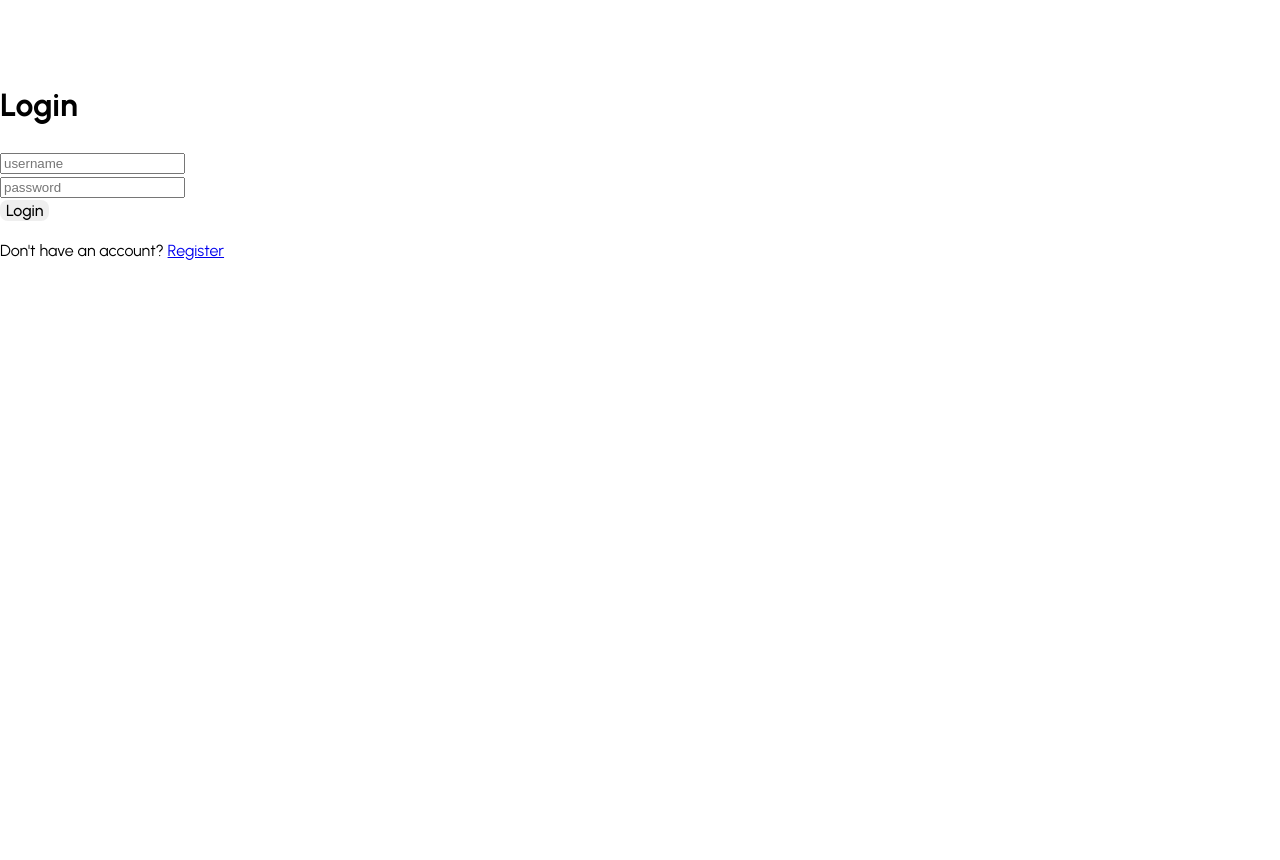
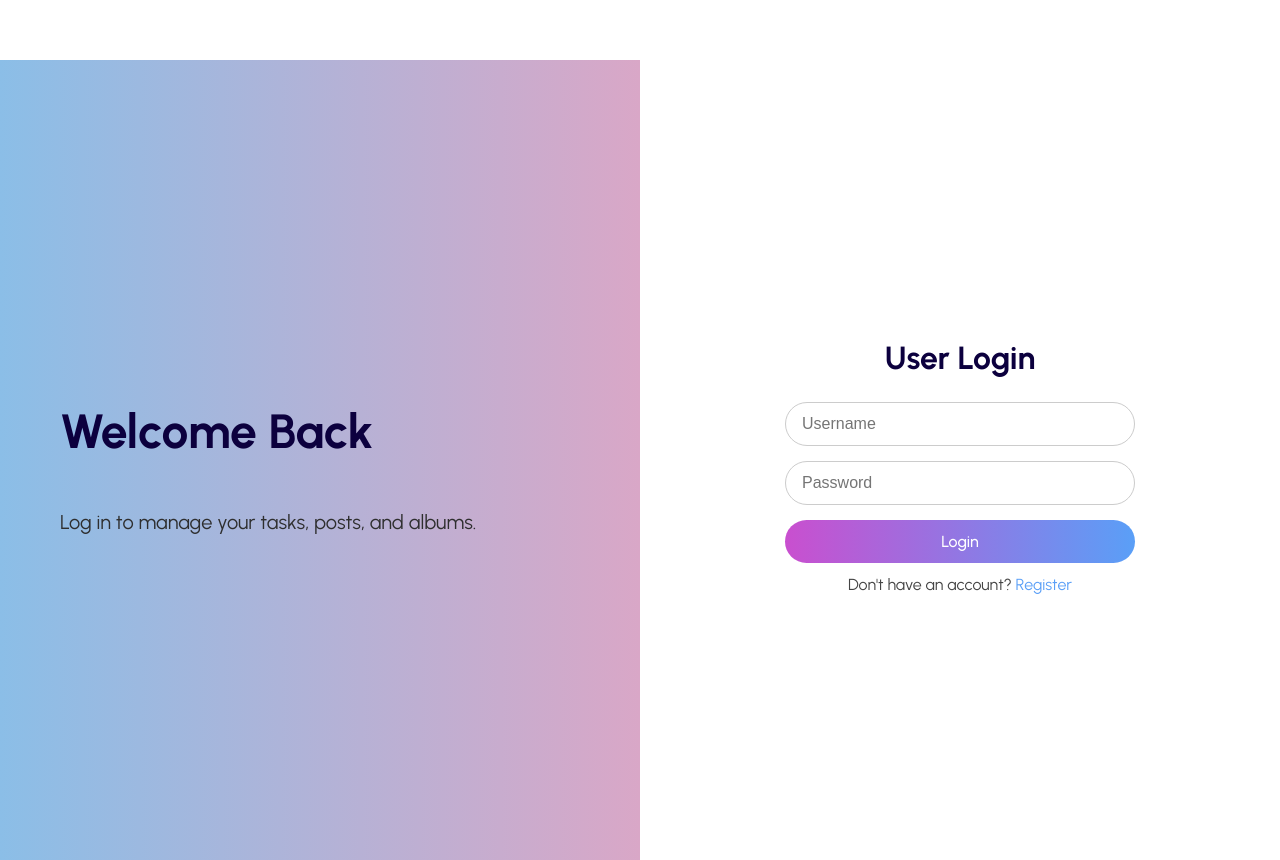
Before and after one commit to tehilabenmoshe/full_stack_project5, a React (Vite) app in the folder project5/: page /login in a window 1280 px wide. Before the commit the page ends 800 px from the top, so only its background shows below. Built offline with nearby package versions, Linux system fonts and the light colour scheme; a web font is replaced by a local one.

Commit message:
add style to login. finish todo

```diff
--- a/project5/src/App.css
+++ b/project5/src/App.css
@@ -28,6 +28,13 @@ html{
   width: 100%;
   height: 100%;
 }
+
+a {
+  color: #2b7ee9;
+  text-decoration: none;
+
+}
+
 
 /**{
   outline: 2px solid red;
@@ -636,3 +643,29 @@ div.photo-title {
 .info .cancel-btn:hover {
   background-color: #ccc;
 }
+
+.search-bar{
+   appearance: none; /* מסיר את הסגנון הדפדפני */
+  -webkit-appearance: none;
+  -moz-appearance: none;
+
+  margin-right: 50px;
+  height: 35px;
+  width: 400px;
+  border-radius: 25px;
+  padding-left: 10px;
+  border: 2px solid #78b1fa;
+  background-color: rgb(255, 255, 255);
+  transition: all 0.3s ease;
+  box-shadow: 0 2px 6px rgba(0, 0, 0, 0.05);
+}
+
+.search-bar:hover{
+    border-color: #3383e5;
+}
+
+.search-bar:focus {
+  outline: none;
+  border-color: #c94fcf;
+  box-shadow: 0 0 0 3px rgba(201, 79, 207, 0.2);
+}
--- a/project5/src/pages/Login.jsx
+++ b/project5/src/pages/Login.jsx
@@ -1,5 +1,6 @@
 import { useState } from 'react';
 import { Navigate, Link } from 'react-router-dom';
+import '../style/Register.css'; // שימוש באותו קובץ CSS כדי לשמור על אחידות
 
 function Login({ setUser }) {
   const [username, setUsername] = useState('');
@@ -17,7 +18,7 @@ function Login({ setUser }) {
       setUser(users[0]);
       setIsLoggedIn(true);
     } else {
-      setError('password or username is incorrect');
+      setError('Password or username is incorrect');
     }
   };
 
@@ -26,25 +27,33 @@ function Login({ setUser }) {
   }
 
   return (
-    <div>
-      <h1>Login</h1>
-      <form onSubmit={handleLogin}>
+    <div className="register-page">
+      <div className="register-left">
+        <h1>Welcome Back</h1>
+        <p>Log in to manage your tasks, posts, and albums.</p>
+      </div>
+      <div className="register-right">
+        <h2>User Login</h2>
+        <form onSubmit={handleLogin} className="register-form">
           <input
             type="text"
-          placeholder="username"
+            placeholder="Username"
             value={username}
             onChange={(e) => setUsername(e.target.value)}
-        /><br />
+            required
+          />
           <input
             type="password"
-          placeholder="password"
+            placeholder="Password"
             value={password}
             onChange={(e) => setPassword(e.target.value)}
-        /><br />
+            required
+          />
           <button type="submit">Login</button>
-        <p>Don't have an account? <Link to="/register">Register</Link></p>
+          <p className="login-link">Don't have an account? <Link to="/register">Register</Link></p>
         </form>
-      {error && <p>{error}</p>}
+        {error && <p className="error-message">{error}</p>}
+      </div>
     </div>
   );
 }
--- a/project5/src/pages/Register.jsx
+++ b/project5/src/pages/Register.jsx
@@ -1,5 +1,6 @@
 import { useState } from 'react';
-import { Navigate,Link } from 'react-router-dom';
+import { Navigate, Link } from 'react-router-dom';
+import '../style/Register.css';
 
 function Register() {
   const [username, setUsername] = useState('');
@@ -12,7 +13,7 @@ function Register() {
     e.preventDefault();
 
     if (website !== verify) {
-      setError('the passwords do not match');
+      setError('The passwords do not match');
       return;
     }
 
@@ -20,43 +21,53 @@ function Register() {
     const users = await res.json();
 
     if (users.length > 0) {
-      setError('username already exists');
+      setError('Username already exists');
       return;
     }
+
     localStorage.setItem('tempUser', JSON.stringify({ username, website }));
     setIsRegistered(true);
   };
 
   if (isRegistered) {
-    return <Navigate to="/complete-registration"  replace />;
+    return <Navigate to="/complete-registration" replace />;
   }
 
   return (
-    <div>
-      <h1>Register</h1>
-      <form onSubmit={handleRegister}>
+    <div className="register-page">
+      <div className="register-left">
+        <h1>Welcome to Our App</h1>
+        <p>Manage your tasks, posts, and albums with ease.</p>
+      </div>
+      <div className="register-right">
+        <h2>Create Account</h2>
+        <form onSubmit={handleRegister} className="register-form">
           <input
             type="text"
-          placeholder="username"
+            placeholder="Username"
             value={username}
             onChange={(e) => setUsername(e.target.value)}
-        /><br />
+            required
+          />
           <input
             type="password"
-          placeholder="password"
+            placeholder="Password"
             value={website}
             onChange={(e) => setWebsite(e.target.value)}
-        /><br />
+            required
+          />
           <input
             type="password"
-          placeholder="verify password"
+            placeholder="Verify Password"
             value={verify}
             onChange={(e) => setVerify(e.target.value)}
-        /><br />
+            required
+          />
           <button type="submit">Register</button>
-        <p>Already have an account? <Link to="/login">Login</Link></p>
+          <p className="login-link">Already have an account? <Link to="/login">Login</Link></p>
         </form>
-      {error && <p>{error}</p>}
+        {error && <p className="error-message">{error}</p>}
+      </div>
     </div>
   );
 }
--- a/project5/src/pages/Todos.jsx
+++ b/project5/src/pages/Todos.jsx
@@ -98,15 +98,13 @@ export default function Todos() {
   return (
     <div className="todos-wrapper">
         <div className="todo-div">
+
+            <section className="todos-header">
                 <h2 className="todos-title">My Task List</h2>
 
-            <button onClick={handleAddNew} className="add-button">
-            + Add Task
-            </button>
-
-
-            <div className="controls-row">
-                <label htmlFor="sort-select">Sort By </label>
+                <div className="todos-controls">
+                    <div className="center-controls">
+                    <label htmlFor="sort-select">Sort By</label>
                     <select
                         id="sort-select"
                         value={sortBy}
@@ -117,13 +115,20 @@ export default function Todos() {
                         <option value="completed">Status</option>
                     </select>
 
-                <input className="search-bar"
+                    <input
+                        className="search-bar"
                         type="text"
                         placeholder="search"
                         value={searchValue}
                         onChange={(e) => setSearchValue(e.target.value)}
                     />
                     </div>
+
+                    <button onClick={handleAddNew} className="add-button-todos">
+                    +
+                    </button>
+                </div>
+            </section>
 
 
             <ul className="todo-list-grid">
--- /dev/null
+++ b/project5/src/style/Register.css
@@ -0,0 +1,99 @@
+.register-page {
+  display: flex;
+  min-height: 100vh;
+  font-family: 'Urbanist', sans-serif;
+}
+
+/* צד שמאל עם טקסט שיווקי */
+.register-left {
+  flex: 1;
+  background: linear-gradient(to right, #8bbee7,  #d9a7c7); /* אפשר להחליף לפלטה שלך */
+  color: white;
+  padding: 80px 60px;
+  display: flex;
+  flex-direction: column;
+  justify-content: center;
+}
+
+.register-left h1 {
+  font-size: 48px;
+  margin-bottom: 20px;
+  color: #0c003e;
+}
+
+.register-left p {
+  font-size: 20px;
+  color: #2e2e2e;
+  max-width: 500px;
+}
+
+/* צד ימין עם הטופס */
+.register-right {
+  flex: 1;
+  background-color: white;
+  padding: 80px 60px;
+  display: flex;
+  flex-direction: column;
+  justify-content: center;
+  align-items: center;
+}
+
+.register-right h2 {
+  font-size: 32px;
+  color: #0c003e;
+  margin-bottom: 20px;
+}
+
+.register-form {
+  display: flex;
+  flex-direction: column;
+  width: 100%;
+  max-width: 350px;
+}
+
+.register-form input {
+  margin-bottom: 15px;
+  padding: 12px 16px;
+  border: 1px solid #ccc;
+  border-radius: 25px;
+  font-size: 16px;
+  outline: none;
+  transition: border-color 0.3s;
+}
+
+.register-form input:focus {
+  border-color: #5a9ff7;
+}
+
+.register-form button {
+  background: linear-gradient(to right, #c94fcf, #5a9ff7);
+  color: white;
+  border: none;
+  border-radius: 25px;
+  padding: 12px;
+  font-size: 16px;
+  cursor: pointer;
+  transition: opacity 0.3s ease;
+}
+
+.register-form button:hover {
+  opacity: 0.85;
+}
+
+.login-link {
+  margin-top: 10px;
+  text-align: center;
+  color: #444;
+}
+
+.login-link a {
+  color: #5a9ff7;
+  text-decoration: none;
+}
+
+.error-message {
+  color: red;
+  margin-top: 10px;
+  font-size: 14px;
+  text-align: center;
+}
--- a/project5/src/style/Todo.css
+++ b/project5/src/style/Todo.css
@@ -1,5 +1,6 @@
 .todos-wrapper{
   font-family: 'Urbanist';
+   background-color: rgb(252, 252, 252);
 
 }
 .todo-div {
@@ -7,8 +8,47 @@
   font-family: 'Urbanist';
 }
 
+.todos-header {
+  display: flex;
+  align-items: center;
+  justify-content: space-between;
+  padding: 20px 60px;
+  gap: 20px;
+  flex-wrap: wrap;
+  margin-bottom: 30px;
+  margin-top: 50px;
+
+
+}
+
+.todos-title {
+  font-size: 32px;
+  font-weight: bold;
+  margin: 0;
+  color: #0c003e;
+}
+
+.todos-controls {
+  display: flex;
+  align-items: center;
+  gap: 20px;
+  flex: 1;
+  justify-content: space-between;
+}
+
+.center-controls {
+  display: flex;
+  align-items: center;
+  gap: 12px;
+  margin: 0 auto;
+}
+
+
+
 .todo-div h2{
-    font-size: 35px;
+  font-size: 35px;
+  margin-left: 30px;
+  color:#0c003e;
 
 }
 
@@ -32,22 +72,46 @@
   justify-content: center;
 }
 
-.search-bar{
-    margin-right: 50px;
-    height: 35px;
-    width: 400px;
-    border-radius: 8px;
-    padding-left: 10px;
-    border: none;
-    background-color: rgb(227, 227, 227);
 
-}
 
-.add-button {
+.add-button-todos {
   font-size: 20px;
   padding: 6px 12px;
   margin-bottom: 10px;
   float: right;
   cursor: pointer;
-  margin-right: 200px;
+  margin-right: 60px;
+  background-color: #c94fcf;
+  color: white;
+  box-shadow: 0 2px 6px rgba(0, 0, 0, 0.05);
+  border-radius: 15px;
 }
+
+
+
+
+select {
+  appearance: none; /* מסיר את הסגנון הדפדפני */
+  -webkit-appearance: none;
+  -moz-appearance: none;
+
+  padding: 8px 14px;
+  border-radius: 30px;
+  border: 2px solid #78b1fa;
+  background-color: #fff;
+  color: #4e4d4d;
+  font-size: 14px;
+  cursor: pointer;
+  transition: all 0.3s ease;
+  box-shadow: 0 2px 6px rgba(0, 0, 0, 0.05);
+}
+
+select:hover {
+  border-color: #3383e5;
+}
+
+select:focus {
+  outline: none;
+  border-color: #c94fcf;
+  box-shadow: 0 0 0 3px rgba(201, 79, 207, 0.2);
+}
--- a/project5/src/style/TodoItem.css
+++ b/project5/src/style/TodoItem.css
@@ -1,28 +1,61 @@
 .todo-note {
   width: 300px;
   height: 150px;
-  background: #fff2cd;
-  border-radius: 8px;
+  border: 2px solid #f5f2e5;
   padding: 12px;
   box-shadow: 0 1px 2px rgba(0, 0, 0, 0.05);
   list-style: none;
   position: relative;
-
+  background: #fef9e6;
+  border-radius: 20px;
   display: flex;
   align-items: center;
   justify-content: space-between;
+  transition: transform 0.2s ease, box-shadow 0.3s ease;
 
 }
 
+.todo-note:hover {
+  transform: translateY(-4px);
+  box-shadow: 0 6px 20px rgba(0, 0, 0, 0.1);
+}
+
+
 .todo-checkbox {
+  appearance: none; /* מסיר עיצוב ברירת מחדל */
+  width: 20px;
+  height: 20px;
+  border-radius: 25px;
+
+  background-color: #c94fcf76;
+  cursor: pointer;
+  position: relative;
   margin-right: 10px;
-  transform: scale(1.2);
-  border: none;
+}
+
+/* כשה-checkbox מסומן */
+.todo-checkbox:checked {
+  background-color: #5a9ff7;
+  border-color: #5a9ff7;
+}
+
+/* ה-V שבתוך התיבה */
+.todo-checkbox:checked::after {
+  content: '✔';
+  color: white;
+  font-size: 14px;
+  position: absolute;
+  top: 0;
+  left: 4px;
 }
 
 .todo-text {
   flex: 1;
   font-size: 16px;
+  color: #333;
+  margin-top: 10px;
+  margin-bottom: 30px;
+  cursor: pointer
 }
 
 .todo-text.completed {
@@ -30,24 +63,41 @@
 }
 
 .todo-input {
-  flex: 1;
   font-size: 16px;
-  padding: 4px;
+  padding: 8px 12px;
+  border-radius: 12px;
+  border: 1px solid #ccc;
+  outline: none;
+  transition: border 0.2s ease;
 }
 
+
 .todo-actions {
-  background-color: transparent;
+  position: absolute;
+  bottom: 5px;
+  right: 5px;
   display: flex;
   gap: 0px;
-  margin-left: 15px;
+
+
 }
+
 
 .todo-icon {
   background-color: transparent;
+  border: none;
+  border-radius: 50%;
+  padding: 8px;
+  font-size: 16px;
+  color: #646464;
   cursor: pointer;
-  font-size: 18px;
-  color: #333;
-  margin: 5px;
+  transition: background-color 0.3s, color 0.3s;
+
+}
+.todo-icon:hover {
+  background-color: #5a9ff7;
+  color: white;
+  border-color: #5a9ff7;
 }
 
 .todo-id {
```
Also changed, not shown: 1 other file (tests, documents, lock files or other folders). Lines whose indentation alone changed are shown as unchanged.
